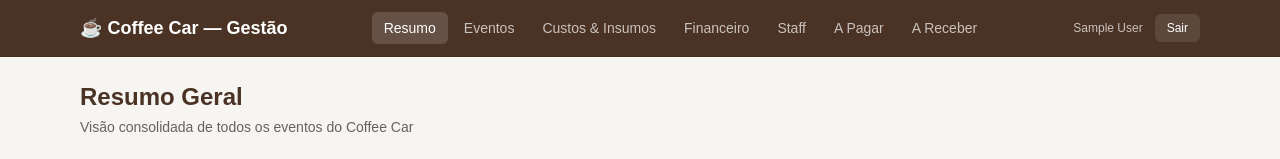
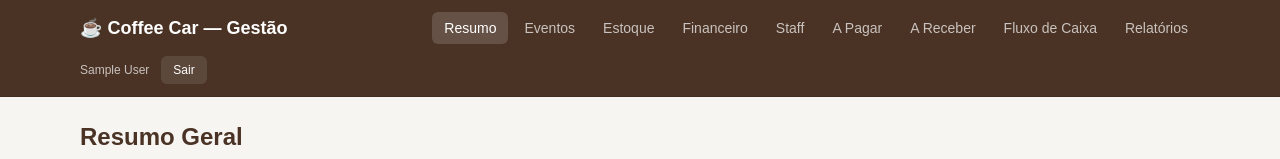
Before and after one commit to prodvitoriaoliveira-web/coffee-car-platform, a Next.js app: page /dashboard in a window 1280 px wide. Shown: the top 159 px of the page. Built offline with nearby package versions, Linux system fonts and the light colour scheme; no server answers; the database is empty; sample sign-in values are in the browser's storage.

Commit message:
Update nav.tsx

```diff
--- a/components/nav.tsx
+++ b/components/nav.tsx
@@ -7,11 +7,13 @@ import { signOutAction } from "@/lib/actions/auth-actions";
 const links = [
   { href: "/dashboard", label: "Resumo" },
   { href: "/eventos", label: "Eventos" },
-  { href: "/insumos", label: "Custos & Insumos" },
+  { href: "/insumos", label: "Estoque" },
   { href: "/financeiro", label: "Financeiro" },
   { href: "/staff", label: "Staff" },
   { href: "/contas-a-pagar", label: "A Pagar" },
   { href: "/contas-a-receber", label: "A Receber" },
+  { href: "/fluxo-de-caixa", label: "Fluxo de Caixa" },
+  { href: "/relatorios", label: "Relatórios" },
 ];
 
 export function Nav({ userName }: { userName?: string | null }) {
```
